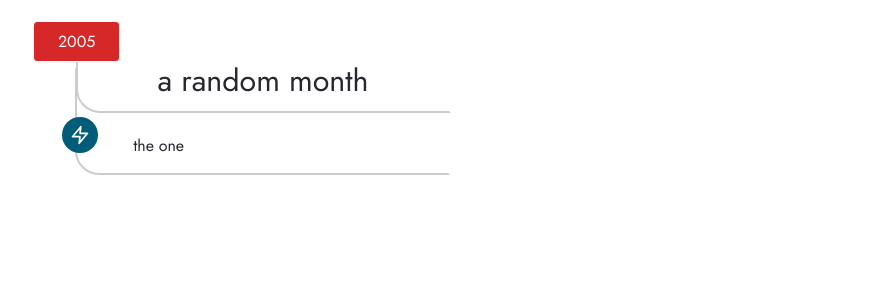
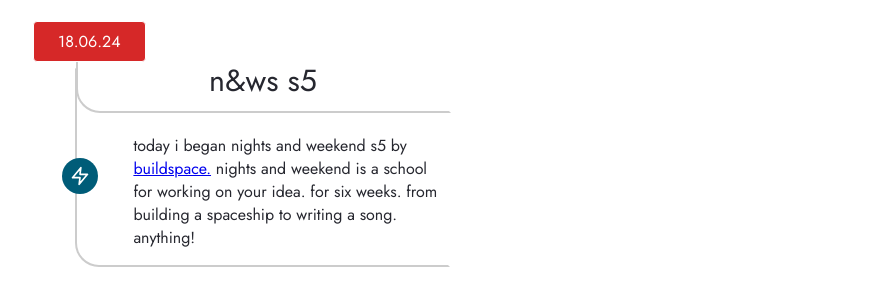
Before and after one commit to jsumbo/heyjay.github.io, a plain HTML site: page index.html in a window 1280 px wide. Shown: the part 708-999 px from the top of the page, without its empty margins (357-1247 px from the left). Before the commit the page ends 907 px from the top, so only its background shows below. Drawn offline with nearby package versions, Linux system fonts and the light colour scheme.

Commit message:
nights and weekend updates

```diff
--- a/index.html
+++ b/index.html
@@ -47,13 +47,15 @@
             </div>
 
             <!-- second record-->
-            <div class="year">2005</div>
+            <div class="year">18.06.24</div>
             <div class="tree">
-                a random month
+                n&ws s5
             </div>
             <div class="info">
                 <img src="assets/zap.svg" alt="" srcset="">
-                the one
+                today i began nights and weekend s5 by <a href="https://buildspace.so" target="_blank">buildspace.</a>
+                nights and weekend is a school for working on your idea. for six weeks.
+                from building a spaceship to writing a song. anything!
             </div>
 
 
```
